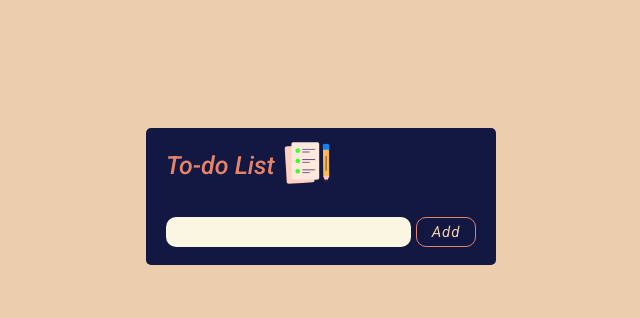
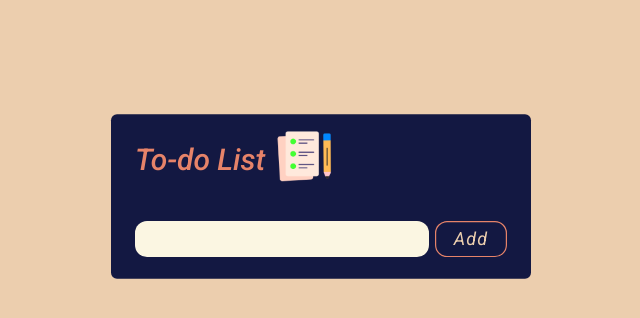
Before and after one commit to tanmayghosh01-hue/To-do-List-, a plain HTML site: page index.html in a window 1280 px wide. Shown: the whole page, without its empty margins (319-959 px from the left). Drawn offline with Linux system fonts and the light colour scheme.

Commit message:
scale the todo-app container size

```diff
--- a/style.css
+++ b/style.css
@@ -31,6 +31,7 @@ body {
     padding: 10px 20px;
     border-radius: 5px;
     color: #FBF6E2;
+    scale: 1.2;
 }
 
 .input-container {
```
Also changed, not shown: 1 other file.
